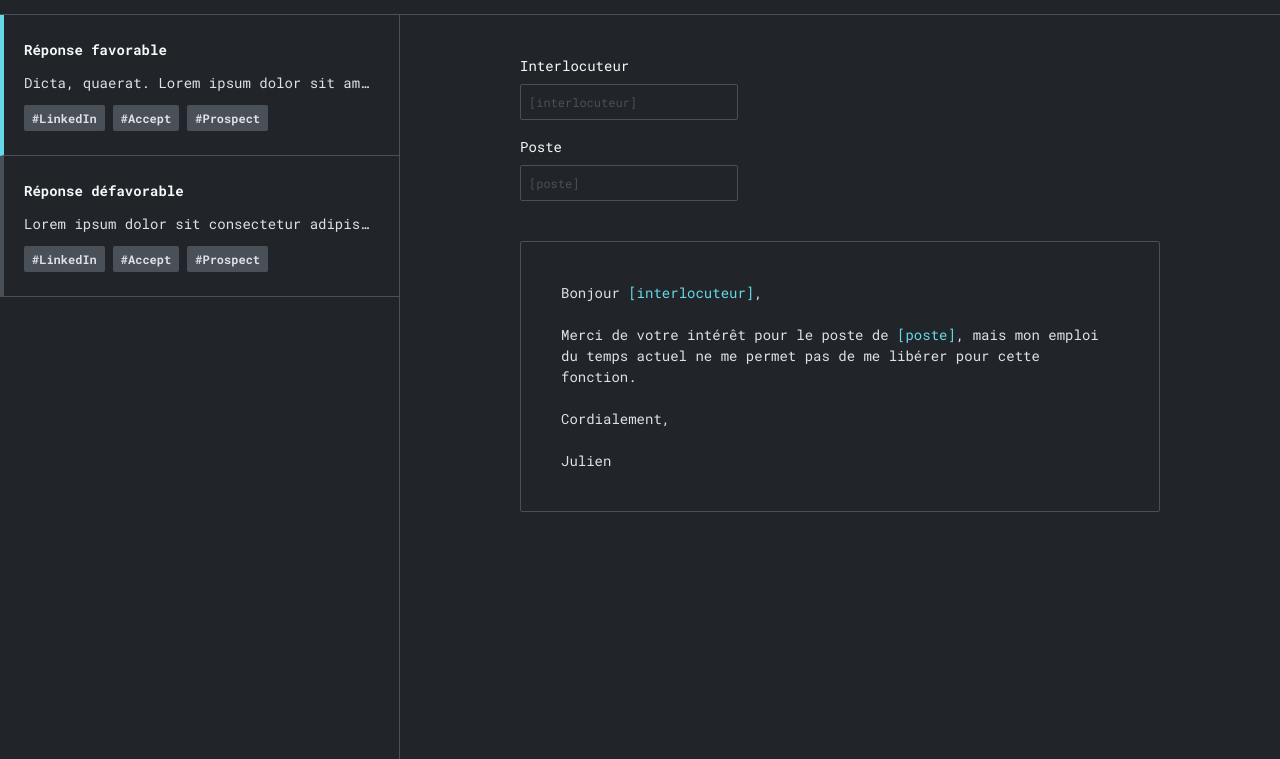
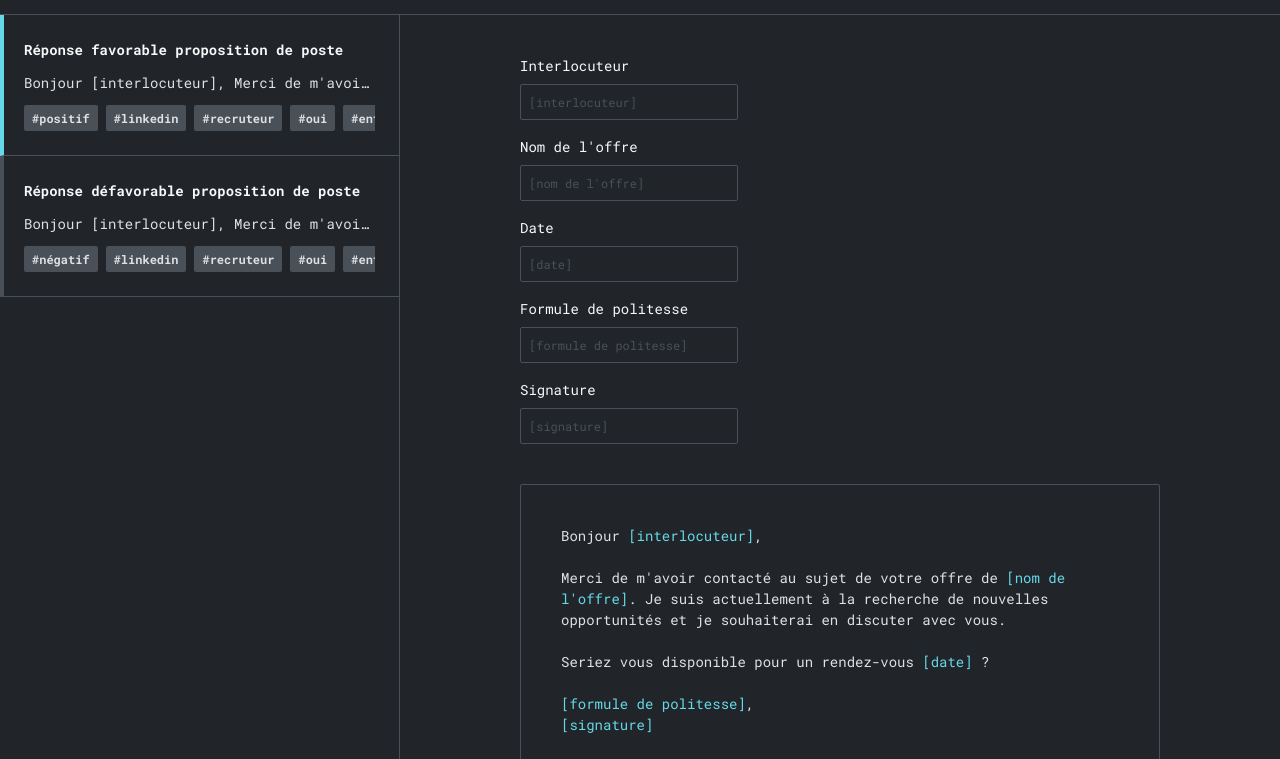
Before and after one commit to jverneaut/responder, a website built with webpack: page src/index.html in a window 1280 px wide. Shown: the part 41-800 px from the top of the page. Built offline with nearby package versions, Linux system fonts and the light colour scheme.

Commit message:
feat(templates): setup templates and finish base functionalities

```diff
--- a/src/index.html
+++ b/src/index.html
@@ -17,47 +17,10 @@
         <img src="<%= require('./img/github.svg') %>" alt="GitHub Logo" />
       </a>
     </nav>
-    <aside>
-      <section class="selected">
-        <header>Réponse favorable</header>
-        <p>
-          Dicta, quaerat. Lorem ipsum dolor sit amet consectetur adipisicing elit. Minus fugit
-          eligendi natus tenetur amet?
-        </p>
-        <footer>
-          <ul>
-            <li>LinkedIn</li>
-            <li>Accept</li>
-            <li>Prospect</li>
-          </ul>
-        </footer>
-      </section>
-      <section>
-        <header>Réponse défavorable</header>
-        <p>
-          Lorem ipsum dolor sit consectetur adipisicing elit. Minus fugit eligendi natus tenetur
-          amet? Dicta, quaerat.
-        </p>
-        <footer>
-          <ul>
-            <li>LinkedIn</li>
-            <li>Accept</li>
-            <li>Prospect</li>
-          </ul>
-        </footer>
-      </section>
-    </aside>
+    <aside></aside>
     <main>
       <div class="inputs-container"></div>
-      <div class="content">
-        <p>
-          Bonjour [interlocuteur],<br /><br />
-          Merci de votre intérêt pour le poste de [poste], mais mon emploi du temps actuel ne me
-          permet pas de me libérer pour cette fonction.<br /><br />
-          Cordialement,<br /><br />
-          Julien
-        </p>
-      </div>
+      <div class="content"></div>
     </main>
   </body>
 </html>
--- a/src/index.ts
+++ b/src/index.ts
@@ -11,21 +11,52 @@ import {
   Shortcode,
 } from './utils/shortcodes';
 
+import { getTemplates } from './utils/templates';
+
 const title = document.querySelector('nav h1');
 const versionEl = document.createElement('span');
 versionEl.innerText = 'v' + settings.version;
 title.appendChild(versionEl);
 
-const result = document.querySelector('main p');
-const resultDefaultText = generateShortcodesMarkup(result.innerHTML);
+let selectedTemplateIndex = 0;
 
-const shortcodes: Shortcode[] = extractShortcodes(resultDefaultText);
+const templates = getTemplates();
+const sidebarSections: HTMLElement[] = templates.map((template, index) => {
+  const section = document.createElement('section');
+  if (index === selectedTemplateIndex) {
+    section.className = 'selected';
+  }
 
-const renderResult = () => {
-  result.innerHTML = replaceShortCodes(resultDefaultText, shortcodes);
-};
+  const header = document.createElement('header');
+  header.innerText = template.title;
 
-renderResult();
+  const body = document.createElement('div');
+  body.innerHTML = template.body.replace(/<[^>]*>?/gm, ' ').trim();
+
+  const tagList = document.createElement('ul');
+  template.tags.forEach(tag => {
+    const tagEl = document.createElement('li');
+    tagEl.innerText = tag;
+    tagList.appendChild(tagEl);
+  });
+
+  const footer = document.createElement('footer');
+  footer.appendChild(tagList);
+
+  section.appendChild(header);
+  section.appendChild(body);
+  section.appendChild(footer);
+
+  return section;
+});
+
+const renderSection = () => {
+  const defaultText = generateShortcodesMarkup(templates[selectedTemplateIndex].body);
+  const shortcodes: Shortcode[] = extractShortcodes(defaultText);
+
+  document.querySelector('main .content').innerHTML = defaultText;
+
+  document.querySelector('.inputs-container').innerHTML = '';
 
   const inputGroups: HTMLElement[] = shortcodes.map(shortcode => {
     const wrapper = document.createElement('div');
@@ -47,6 +78,13 @@ inputGroups.forEach(inputGroup => {
     document.querySelector('.inputs-container').appendChild(inputGroup);
   });
 
+  const renderResult = () => {
+    document.querySelector('main .content').innerHTML = replaceShortCodes(
+      defaultText,
+      shortcodes
+    );
+  };
+
   inputGroups
     .map(inputGroup => inputGroup.querySelector('input'))
     .forEach(inputElement => {
@@ -58,3 +96,21 @@ inputGroups
         renderResult();
       });
     });
+};
+
+renderSection();
+
+sidebarSections.forEach((sidebarSection, index) => {
+  document.querySelector('aside').appendChild(sidebarSection);
+  sidebarSection.addEventListener('click', () => {
+    selectedTemplateIndex = index;
+    sidebarSections.forEach((sidebarSection, index) => {
+      if (index === selectedTemplateIndex) {
+        sidebarSection.className = 'selected';
+      } else {
+        sidebarSection.className = '';
+      }
+      renderSection();
+    });
+  });
+});
--- a/src/style.css
+++ b/src/style.css
@@ -78,7 +78,7 @@ aside section header {
   font-weight: bold;
 }
 
-aside section p {
+aside section div {
   width: 100%;
   white-space: nowrap;
   text-overflow: ellipsis;
@@ -89,6 +89,19 @@ aside section p {
 aside section footer {
   margin-top: 12px;
   font-size: 0;
+}
+
+aside section footer {
+  width: 100%;
+}
+
+aside section footer ul {
+  white-space: nowrap;
+  overflow-x: scroll;
+}
+
+aside section footer ul::-webkit-scrollbar {
+  width: 0 !important;
 }
 
 aside section footer ul li {
--- /dev/null
+++ b/src/utils/templates.ts
@@ -0,0 +1,36 @@
+interface Template {
+  title: string;
+  body: string;
+  tags: string[];
+}
+
+const defaultTemplates: Template[] = [
+  {
+    title: 'Réponse favorable proposition de poste',
+    body: `<p>
+      Bonjour [interlocuteur],<br><br>
+      Merci de m'avoir contacté au sujet de votre offre de [nom de l'offre].
+      Je suis actuellement à la recherche de nouvelles opportunités et je souhaiterai en discuter avec vous.<br><br>
+      Seriez vous disponible pour un rendez-vous [date] ?<br><br>
+      [formule de politesse],<br>
+      [signature]
+    </p>`,
+    tags: ['positif', 'linkedin', 'recruteur', 'oui', 'entretien'],
+  },
+  {
+    title: 'Réponse défavorable proposition de poste',
+    body: `<p>
+      Bonjour [interlocuteur],<br><br>
+      Merci de m'avoir contacté au sujet de votre offre de [nom de l'offre].
+      Je suis actuellement en mission jusqu'à [date de fin de mission] et ne pourrait donc pas y répondre favorablement.<br><br>
+      En revanche, je reste à l'écoute de toute proposition future de votre part.<br><br>
+      [formule de politesse],<br>
+      [signature]
+    </p>`,
+    tags: ['négatif', 'linkedin', 'recruteur', 'oui', 'entretien'],
+  },
+];
+
+export const getTemplates = (): Template[] => {
+  return defaultTemplates;
+};
```
Lines whose indentation alone changed are shown as unchanged.
